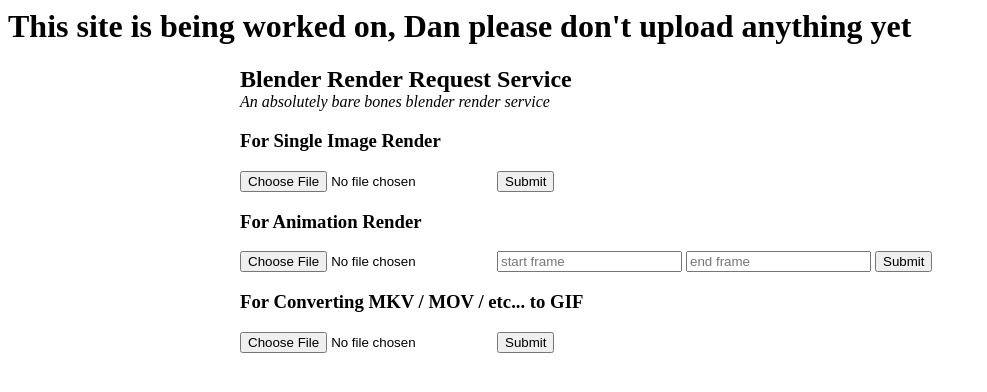
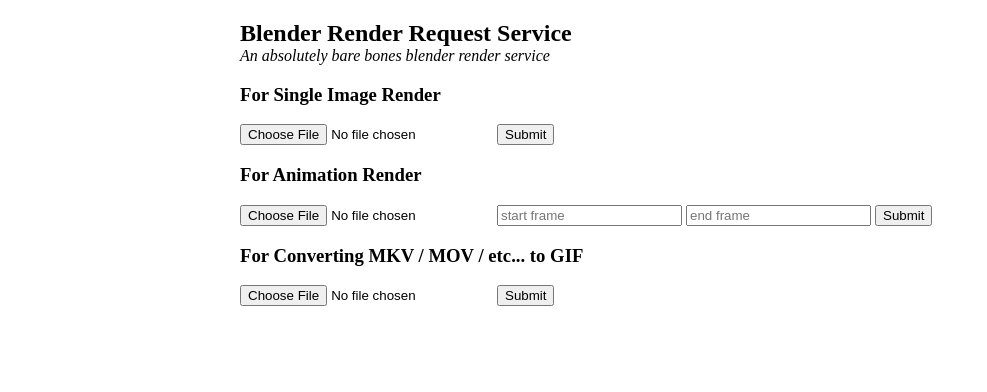
Before and after one commit to ethanjurman/blender-render-request-service, a website: page index.html in a window 1280 px wide. Shown: the whole page, without its empty margins (0-987 px from the left). Drawn offline with Linux system fonts and the light colour scheme.

Commit message:
update index

```diff
--- a/index.html
+++ b/index.html
@@ -6,7 +6,6 @@
 
   <body>
     <!-- upload area -->
-    <h1>This site is being worked on, Dan please don't upload anything yet</h1>
     <div style="margin: 20px auto auto; width: 800px">
       <h2 style="margin-bottom: 0px">Blender Render Request Service</h2>
       <div style="margin-bottom: 1em; font-style: italic">
```
